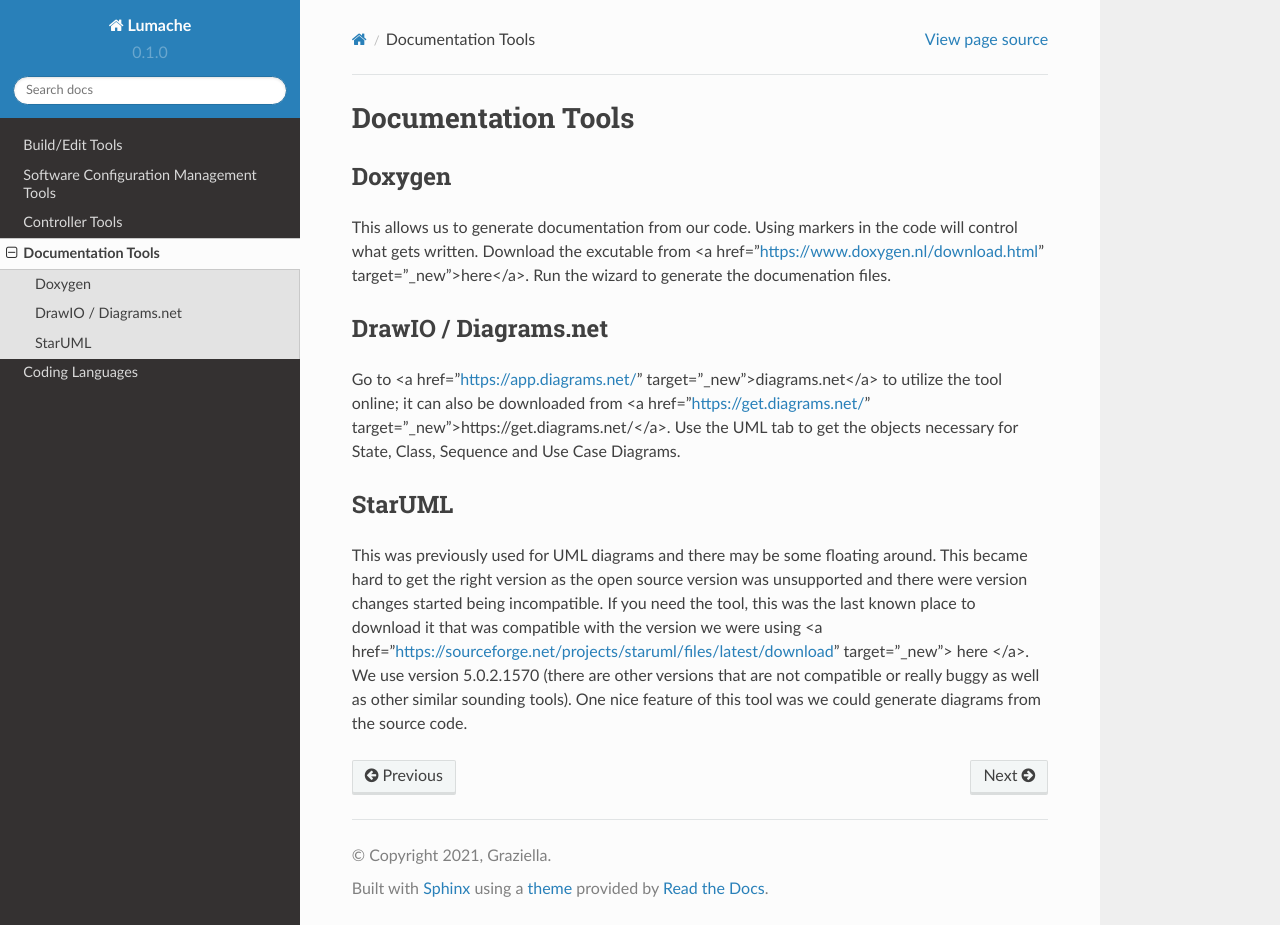
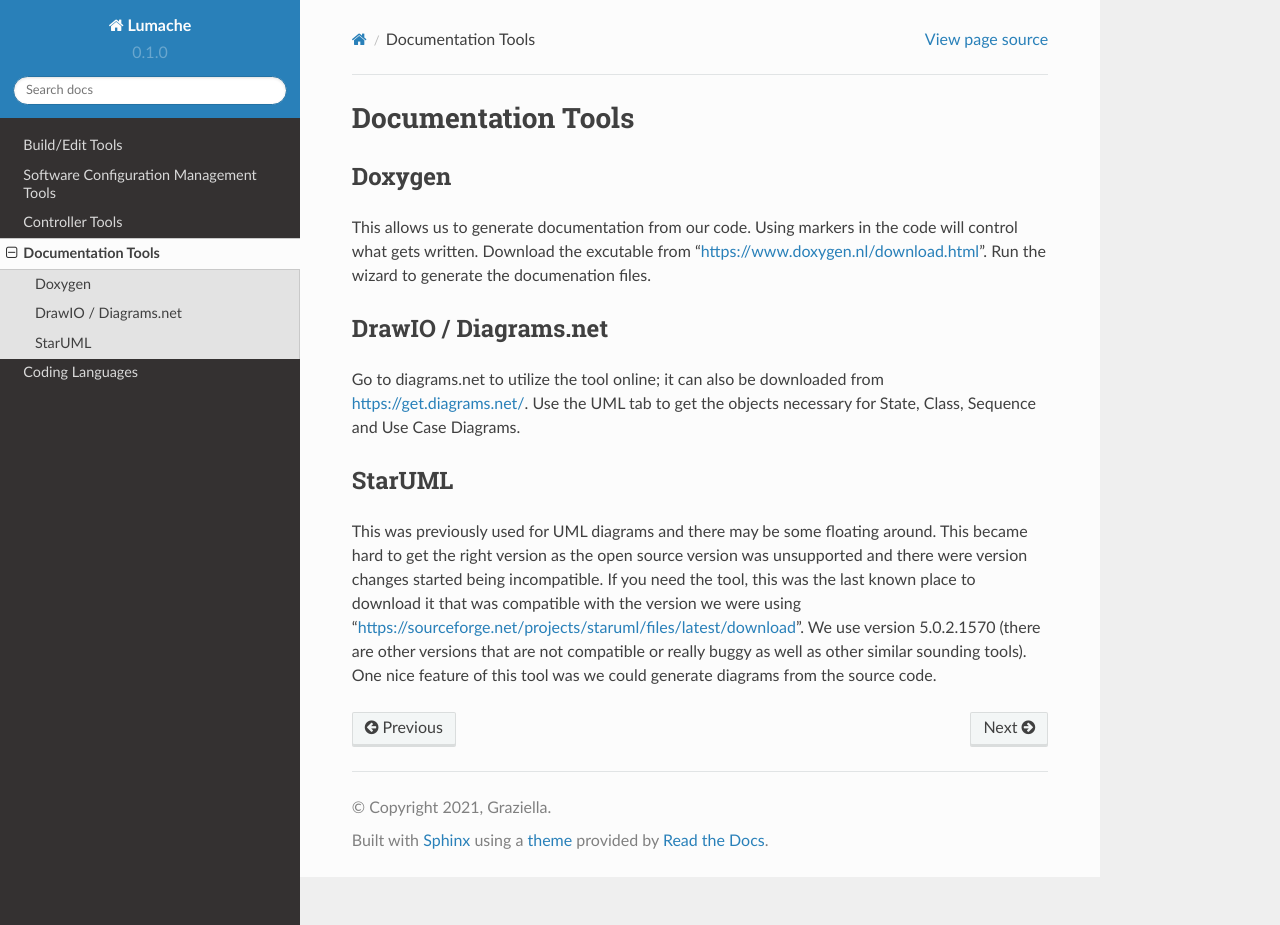
Before and after one commit to Team302/Team302Doco, a Sphinx documentation site: the page built from docs/source/doco.rst, in a window 1280 px wide and 925 px high. Built offline with Sphinx 7.4.7 and the Read the Docs theme 2.0.0, drawn with Linux system fonts in a browser that asks for light colours.

Commit message:
Update doco.rst

```diff
--- a/docs/source/doco.rst
+++ b/docs/source/doco.rst
@@ -5,14 +5,14 @@
 
 Doxygen
 -----------------
-This allows us to generate documentation from our code. Using markers in the code will control what gets written. Download the excutable from <a href="https://www.doxygen.nl/download.html" target="_new">here</a>. Run the wizard to generate the documenation files.
+This allows us to generate documentation from our code. Using markers in the code will control what gets written. Download the excutable from "https://www.doxygen.nl/download.html". Run the wizard to generate the documenation files.
 
 DrawIO / Diagrams.net
 ----------------------------------
 
-Go to <a href="https://app.diagrams.net/" target="_new">diagrams.net</a> to utilize the tool online; it can also be downloaded from <a href="https://get.diagrams.net/" target="_new">https://get.diagrams.net/</a>.   Use the UML tab to get the objects necessary for State, Class, Sequence and Use Case Diagrams.
+Go to diagrams.net to utilize the tool online; it can also be downloaded from https://get.diagrams.net/.   Use the UML tab to get the objects necessary for State, Class, Sequence and Use Case Diagrams.
 
 StarUML
 ----------------------------------
 
-This was previously used for UML diagrams and there may be some floating around.   This became hard to get the right version as the open source version was unsupported and there were version changes started being incompatible.   If you need the tool, this was the last known place to download it that was compatible with the version we were using <a href="https://sourceforge.net/projects/staruml/files/latest/download" target="_new"> here </a>.  We use version 5.0.2.1570 (there are other versions that are not compatible or really buggy as well as other similar sounding tools).  One nice feature of this tool was we could generate diagrams from the source code.
+This was previously used for UML diagrams and there may be some floating around.   This became hard to get the right version as the open source version was unsupported and there were version changes started being incompatible.   If you need the tool, this was the last known place to download it that was compatible with the version we were using "https://sourceforge.net/projects/staruml/files/latest/download".  We use version 5.0.2.1570 (there are other versions that are not compatible or really buggy as well as other similar sounding tools).  One nice feature of this tool was we could generate diagrams from the source code.
```
